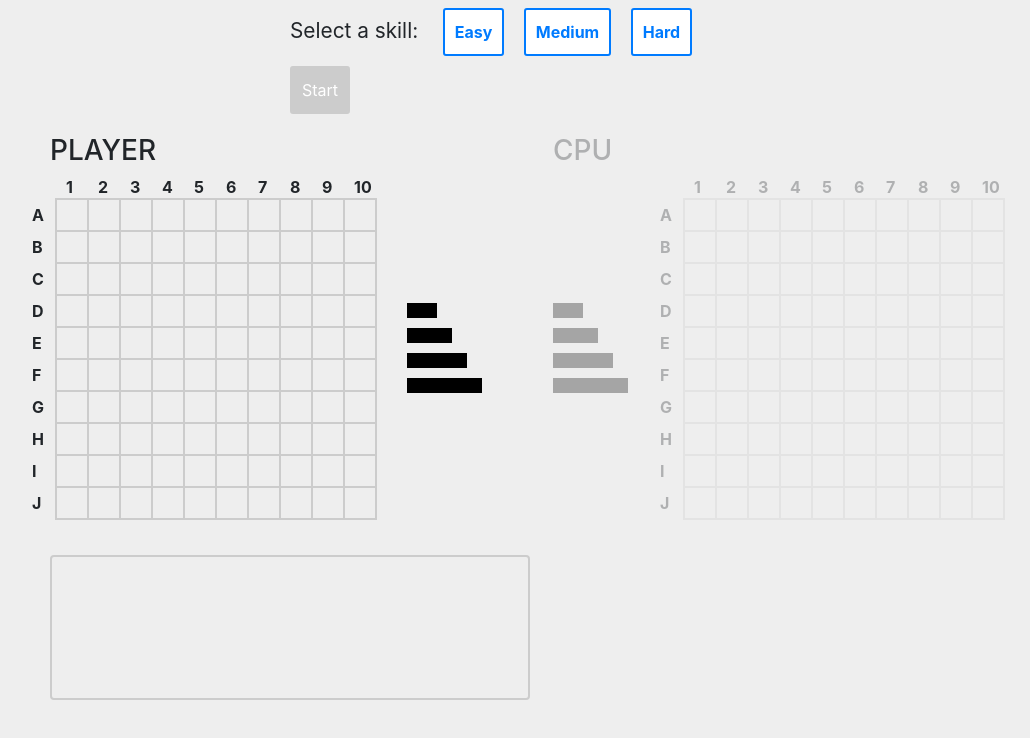
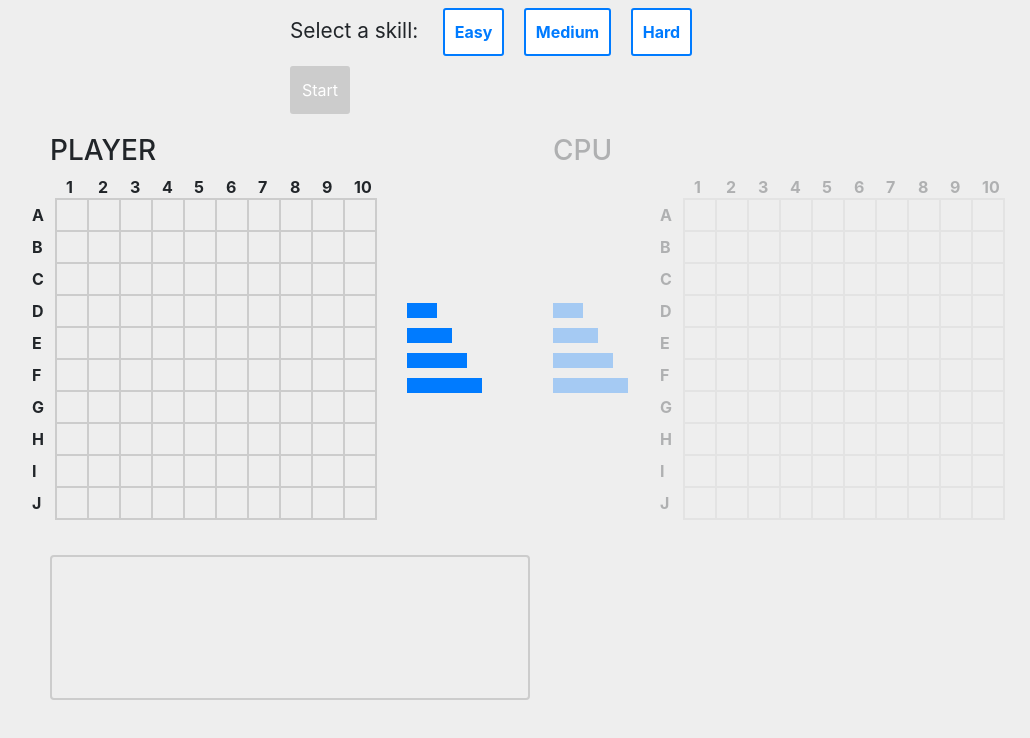
Before and after one commit to olivierrozan/Battleship, a plain HTML site: page index.html in a window 1280 px wide. Shown: the part 110-848 px from the top of the page, without its empty margins (110-1140 px from the left). Drawn offline with nearby package versions, Linux system fonts and the light colour scheme.

Commit message:
Feedback bateaux: script

```diff
--- a/index.html
+++ b/index.html
@@ -37,10 +37,10 @@
 				<h3 class="player-label">PLAYER</h3>
 				<table id="player-board" style="float: left;"></table>
 				<div class="boats-feedback" style="float: left; margin-left: 25px;">
-					<div class="boat2"></div>
-					<div class="boat3"></div>
-					<div class="boat4"></div>
-					<div class="boat5"></div>
+					<div class="fb f-destroyer"></div>
+					<div class="fb f-cruiser"></div>
+					<div class="fb f-battleship"></div>
+					<div class="fb f-carrier"></div>
 				</div>
 				<div class="clearfix"></div>
 			</div>
@@ -48,10 +48,10 @@
 			<div id="cpu-wrapper">
 				<h3 class="player-label">CPU</h3>
 				<div class="boats-feedback" style="float: left; margin-right: 50px;">
-					<div class="boat2"></div>
-					<div class="boat3"></div>
-					<div class="boat4"></div>
-					<div class="boat5"></div>
+					<div class="fb f-destroyer"></div>
+					<div class="fb f-cruiser"></div>
+					<div class="fb f-battleship"></div>
+					<div class="fb f-carrier"></div>
 				</div>
 				<table id="cpu-board" style="float: left;"></table>
 				<div class="clearfix"></div>
--- a/script.js
+++ b/script.js
@@ -125,6 +125,7 @@ function initGame() {
 	$('.skill-go').attr("disabled", "disabled").show();
 	$('#skill-message').empty().removeClass().hide();
 	$('td').removeAttr("class").attr("data-yet", "0");
+	$('.fb').removeClass('f-sunk-boat');
 }
 
 /**
@@ -165,6 +166,7 @@ function playerTurn() {
 						if (gameRules.player[el] === gameRules.boatsSize[el]) {
 							$('#cpu-board').find('.' + el).removeClass("hit").addClass("sunk");
 							log("Player", position[1], position[2], el, "sunk");
+							$('#cpu-wrapper .boats-feedback').find('.f-' + el).addClass("f-sunk-boat");
 						}
 
 						gameOver(gameRules.player);
@@ -209,6 +211,7 @@ function CPUHitsABoat() {
 				if (gameRules.cpu[el] === gameRules.boatsSize[el]) {
 					$('#player-board').find('.' + el).removeClass("hit").addClass("sunk");
 					log("CPU", x, y, el, "sunk");
+					$('#player-wrapper .boats-feedback').find('.f-' + el).addClass("f-sunk-boat");
 				}
 
 				target.attr("data-yet", "1");
@@ -222,7 +225,7 @@ function CPUHitsABoat() {
 		}
 
 	} else {
-		console.log("Yet clicked");
+		// console.log("Yet clicked");
 		gameOver(gameRules.cpu, () => CPUHitsABoat());
 	}
 }
--- a/style.css
+++ b/style.css
@@ -46,29 +46,29 @@ body {
 	clear: both;
 }
 
-.boat2 {
-	background-color: #000;
+.f-destroyer {
+	background-color: #007bff;
     width: 30px;
     height: 15px;
     margin: 10px 0px;
 }
 
-.boat3 {
-	background-color: #000;
+.f-cruiser {
+	background-color: #007bff;
     width: 45px;
     height: 15px;
     margin: 10px 0px;
 }
 
-.boat4 {
-	background-color: #000;
+.f-battleship {
+	background-color: #007bff;
     width: 60px;
     height: 15px;
     margin: 10px 0px;
 }
 
-.boat5 {
-	background-color: #000;
+.f-carrier {
+	background-color: #007bff;
     width: 75px;
     height: 15px;
     margin: 10px 0px;
@@ -257,3 +257,7 @@ h2 {
 .player-label {
 	margin-bottom: 25px;
 }
+
+.f-sunk-boat {
+	background-color: #000 !important;
+}
```
